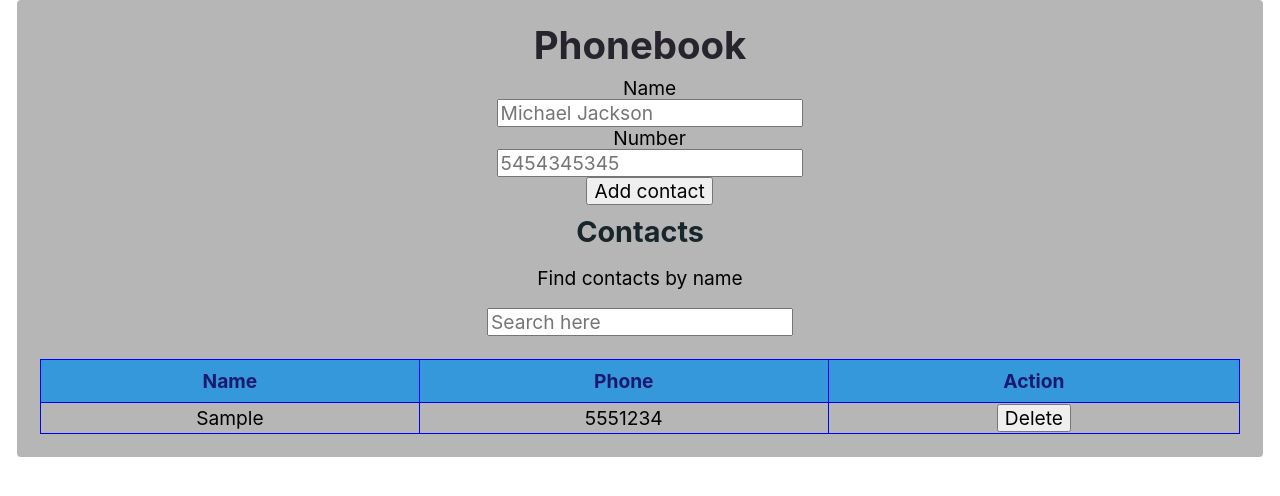
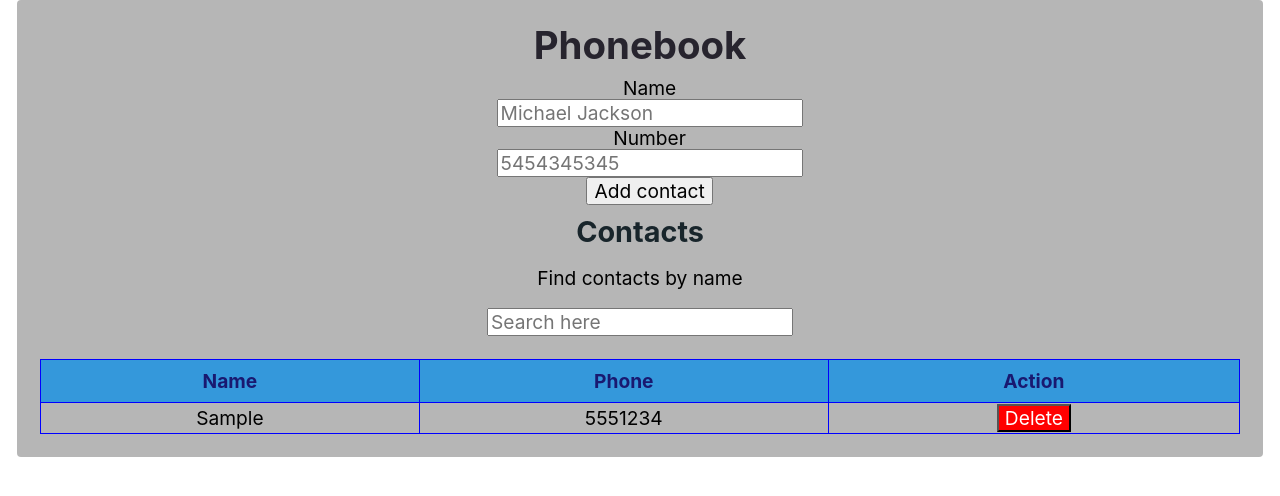
Before and after one commit to VitaliiKovalenko88/react-hw-06-phonebook, a React (Create React App) app: page / in a window 1280 px wide. Both pictures are taken after typing "Sample", "5551234" into the empty fields and a click on the button "Add contact". Shown: the top 496 px of the page. Built offline with nearby package versions, Linux system fonts and the light colour scheme.

Commit message:
create with redux-persist

```diff
--- a/src/components/ContactItem/ContactItem.js
+++ b/src/components/ContactItem/ContactItem.js
@@ -1,7 +1,7 @@
 import PropTypes from 'prop-types';
 import { deleteContacts } from 'redux/contactsSlice';
 import { useDispatch } from 'react-redux';
-import { Td } from './ContactsItem.styled';
+import { DeleteBtn, Td } from './ContactsItem.styled';
 
 export const ContactItem = ({ name, id, number }) => {
   const dispatch = useDispatch();
@@ -11,9 +11,9 @@ export const ContactItem = ({ name, id, number }) => {
       <Td>{name}</Td>
       <Td>{number}</Td>
       <Td>
-        <button type="button" onClick={() => dispatch(deleteContacts(id))}>
+        <DeleteBtn type="button" onClick={() => dispatch(deleteContacts(id))}>
           Delete
-        </button>
+        </DeleteBtn>
       </Td>
     </>
   );
--- a/src/components/ContactItem/ContactsItem.styled.js
+++ b/src/components/ContactItem/ContactsItem.styled.js
@@ -5,3 +5,8 @@ export const Td = styled.td`
 
   border: 0.01em solid blue;
 `;
+
+export const DeleteBtn = styled.button`
+  background-color: red;
+  color: #ffffff;
+`;
--- a/src/components/ContactList/ContactList.js
+++ b/src/components/ContactList/ContactList.js
@@ -4,17 +4,7 @@ import { useSelector } from 'react-redux';
 
 export const ContactList = () => {
   const contacts = useSelector(state => state.items);
-  const filter = useSelector(state => state.filter);
 
-  const getVisibleContacts = () => {
-    const normalizedFilter = filter.toLowerCase();
-
-    return contacts.filter(contact =>
-      contact.name.toLowerCase().includes(normalizedFilter)
-    );
-  };
-  console.log(getVisibleContacts());
-  console.log(contacts);
   return (
     <Table>
       <thead>
--- a/src/components/Form/Form.js
+++ b/src/components/Form/Form.js
@@ -3,6 +3,7 @@ import { FormContacts } from './Form.styled';
 import { nanoid } from 'nanoid';
 import { useDispatch, useSelector } from 'react-redux';
 import { addContacts } from 'redux/contactsSlice';
+import toast, { Toaster } from 'react-hot-toast';
 
 export const Form = () => {
   const [name, setName] = useState('');
@@ -45,10 +46,15 @@ export const Form = () => {
     );
 
     if (searchSameContact) {
-      alert(`Ну шо не видно, что ${name} таки есть уже?????!!!`);
+      const notify = () => toast.error(`${name} has been added already`);
+
+      notify();
       return;
     }
     dispatch(addContacts(dataContact));
+    const notify = () =>
+      toast.success(`User, ${name},  has been added to your phone book`);
+    notify();
     resetForm(e);
   };
 
@@ -81,6 +87,7 @@ export const Form = () => {
         placeholder="5454345345"
       />
       <button type="submit">Add contact</button>
+      <Toaster />
     </FormContacts>
   );
 };
```
